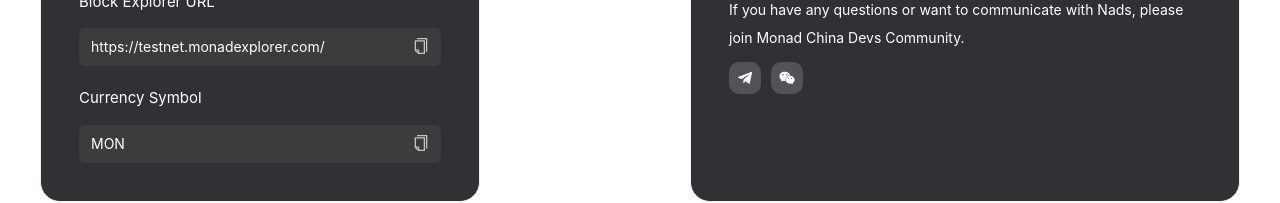
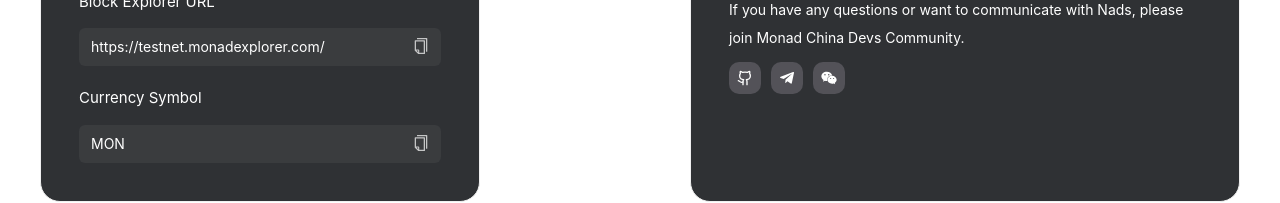
Before and after one commit to openbuildxyz/faucet-frontend, a Next.js app: page /monad in a window 1280 px wide. Shown: the part 625-828 px from the top of the page. Built offline with nearby package versions, Linux system fonts and the light colour scheme.

Commit message:
feat: add git link

```diff
--- a/src/components/SocialLinks.tsx
+++ b/src/components/SocialLinks.tsx
@@ -11,11 +11,10 @@
 
   return (
     <div className={styles.container}>
-      {/* <Title level={4} className={styles.follow}>Follow us</Title> */}
       <div className={styles.iconContainer}>
+        <SocialLink href="https://github.com/openbuildxyz/faucet-frontend" icon={<Github size={16} />} label="GitHub" />
         <SocialLink href="https://t.me/OpenBuildxyz" icon={<FaTelegramPlane size={16} />} label="Telegram" />
         {/* <SocialLink href="https://x.com/OpenBuildxyz" icon={<Twitter size={16} />} label="Twitter" /> */}
-        {/* <SocialLink href="https://github.com/openbuildxyz" icon={<Github size={16} />} label="GitHub" /> */}
         <SocialLink href="" icon={<FaWeixin size={16} />} label="WeChat" />
       </div>
     </div>
@@ -54,7 +53,6 @@
         className={styles.iconLink}
         aria-label={label}
         target="__blank"
-        onClick={(e) => e.preventDefault()}
       >
         <span className={styles.icon}>{icon}</span>
       </Link>
```
